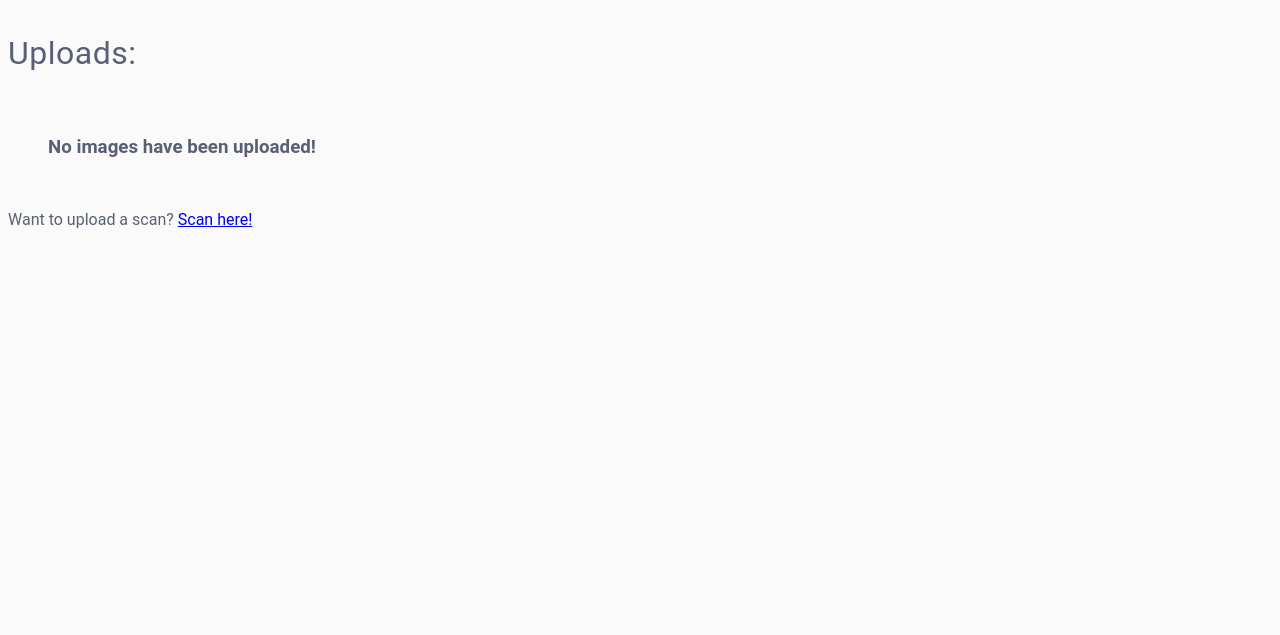
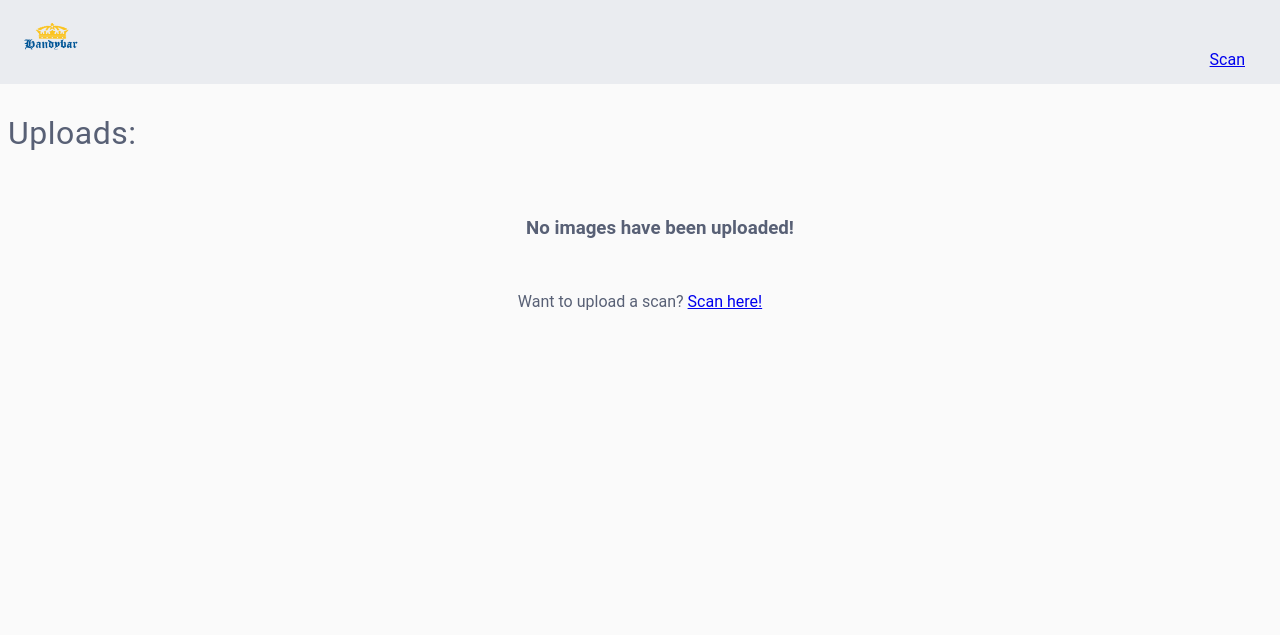
Before and after one commit to cbi-robschmidt/hackarona, a Django app: page / in a window 1280 px wide. Shown: the top 635 px of the page. Run offline with Django 3.2, Linux system fonts and the light colour scheme; data that the repository does not hold is empty; parts of the project's set-up code (start-up, migrations or seed data) failed here and were passed over.

Commit message:
Added a super basic navbar, fixed up the results page (#5)
* Preliminary css styling going into the website, loosely based on some classic Constellation coloration and theming
* Adding styling to results page, rudimentary navbar
* Some basic linking on navbar
Co-authored-by: Spenser Dewey <spenser.dewey@cbrands.com>

```diff
--- a/static/base_styling/base.css
+++ b/static/base_styling/base.css
@@ -6,6 +6,7 @@ h1 {
 }
 
 h1, h2 {
+    text-align: left;
     font-weight: 400;
     letter-spacing: .5px;
 }
@@ -130,8 +131,16 @@ ul > li {
     /* border: 1px solid #9b9b9b; */
 
 }
+
+.icon {
+    width: 80px;
+    height: 50px;
+}
+
 body {
     background-color: #fafafa;
+    font-family: Roboto,Arial,sans-serif;
+    color: #586075;
 }
 
 .wrapper {
@@ -139,9 +148,29 @@ body {
     flex-direction: column;
 }
 
+.navbar {
+    position: fixed;
+    background-color: #eaecf0;
+    padding: 15px;
+    width: 100%;
+    top: 0px;
+    left: 0px;
+    display: flex;
+    align-items: baseline;
+    justify-content: space-between;
+    flex-direction: row;
+    flex-wrap: nowrap;
+
+}
+
+.navbar > * {
+    margin-right: 50px;
+    /* background-color: black; */
+}
+
 .content {
-    margin-bottom: 150px;
-    /* background-color: red; */
+    margin: 80px 0px 40px 0px;
+    text-align: center;
 }
 
 .footer {
--- a/webapp/templates/base.html
+++ b/webapp/templates/base.html
@@ -6,12 +6,19 @@
         <meta charset="utf-8" />
         <meta name="viewport" content="width=device-width, initial-scale=1" />
         <title>{% block title %}{% endblock %}</title>
-        <link rel="icon" href="https://d8ejoa1fys2rk.cloudfront.net/5.0.5/includes/img/icons/cbrands.ico" type="image/icon type">
+        <link rel="icon" href="{% static "images/HackaronaLogo.png" %}" type="image/icon type">
         <link rel="stylesheet" href="{% static "base_styling/base.css" %}" />
+        {% block import %} {% endblock %}
 
     </head>
     <body>
         <div class="wrapper">
+            <div class="navbar">
+                <a href="{% url 'index' %}">
+                    <img class="icon" alt="Hackarona Logo, redirect to homepage" src="{%static "images/HackaronaLogo.png" %}">
+                </a>
+                <a href="{% url 'scan' %}"> Scan </a>
+            </div>
             <div class="content">
                 {% block content %}
                 {% endblock %}
```
Also changed, not shown: catalog/templates/results.html (+8 -6 lines), static/catalog_styling/results.css (added, +13 -0 lines), package-lock.json (added), static/images/HackaronaLogo.png (added).
